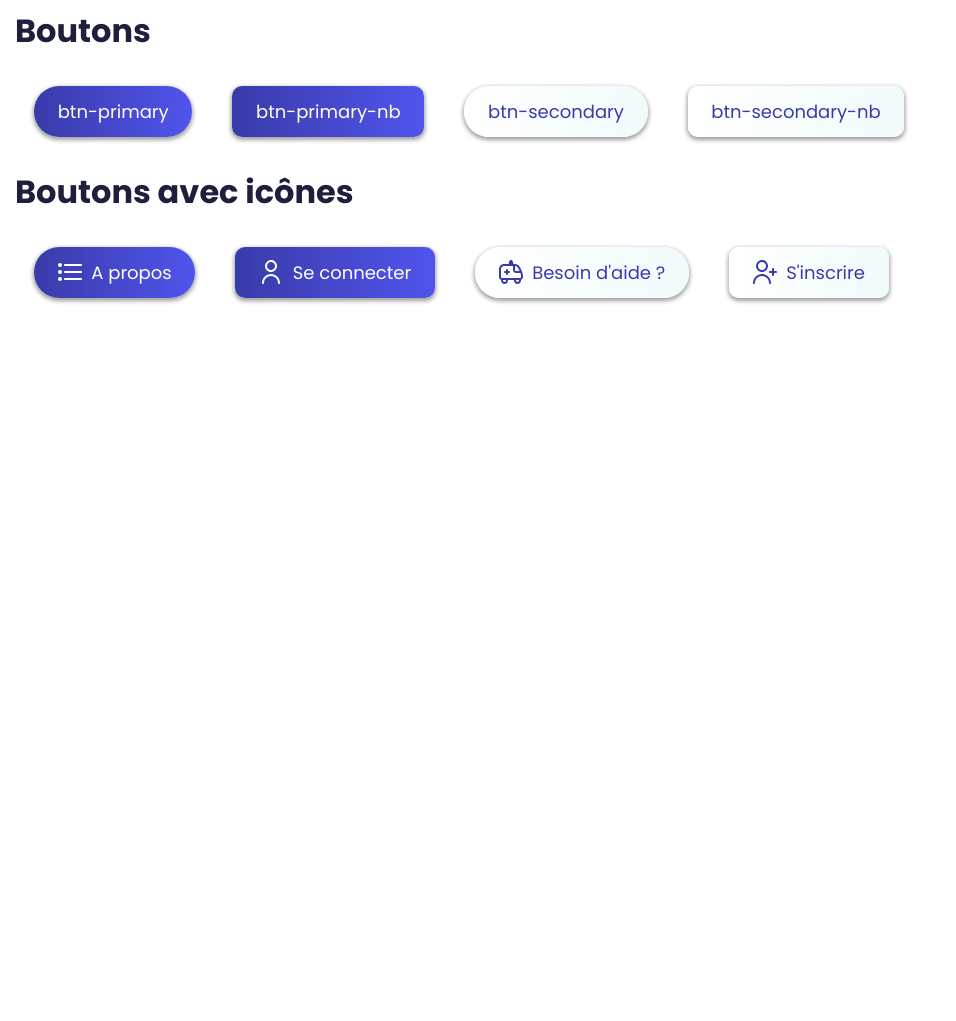
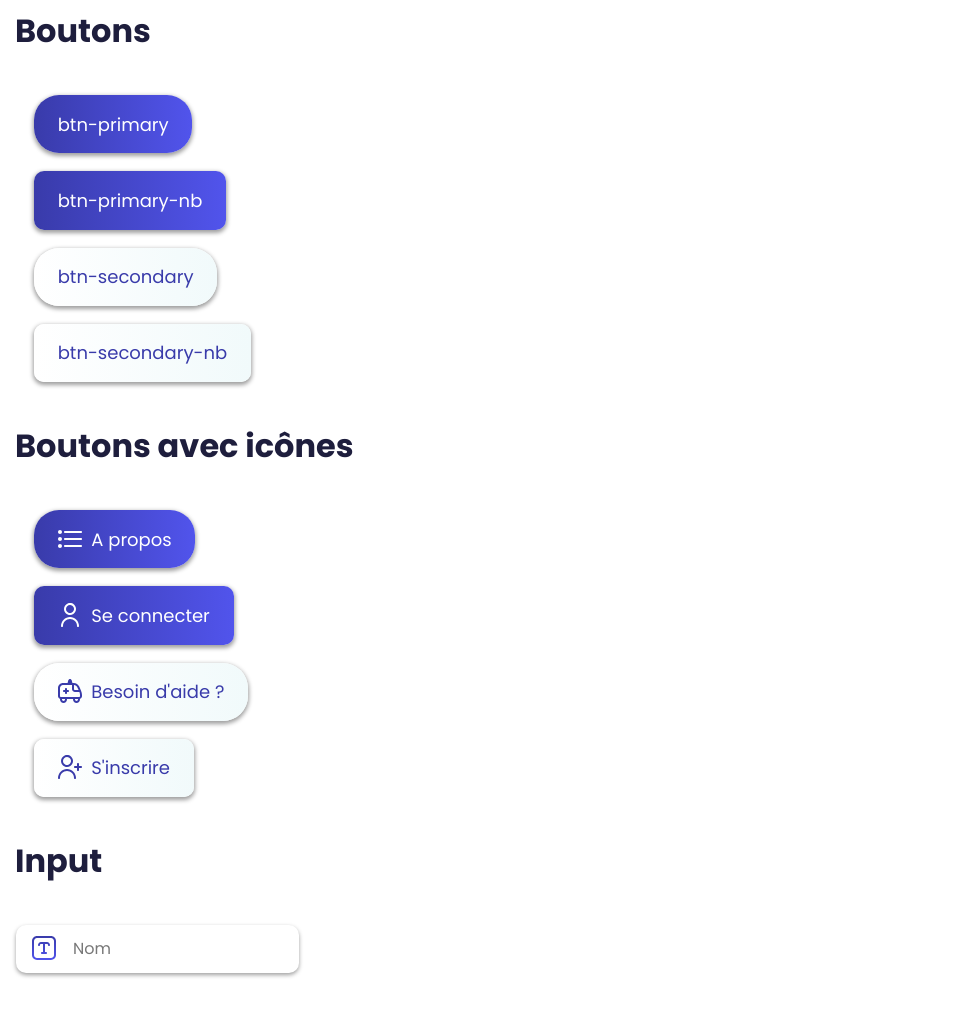
Before and after one commit to IUT-Orsay-LP-PRISM/GAPM-website, a PHP site: page /template.php in a window 1280 px wide. Shown: the whole page, without its empty margins (0-956 px from the left). Before the commit the page ends 303 px from the top, so only its background shows below. Run offline with PHP 8.4, Linux system fonts and the light colour scheme.

Commit message:
feat(front): input Material Design added

```diff
--- a/assets/_dev/src/scss/_variables.scss
+++ b/assets/_dev/src/scss/_variables.scss
@@ -1,22 +1,25 @@
 /* Couleur Thème Visiteur*/
-$primaryLight: #5154EC;
-$primaryDark: #393BAA;
-$primaryWhite: #F1FAFB;
+$primaryLight             : #5154EC;
+$primaryDark              : #393BAA;
+$primaryWhite             : #F1FAFB;
 
-$secondary: #7EA6F4;
-$secondaryLight: #A0E4F1;
+$secondary                : #7EA6F4;
+$secondaryLight           : #A0E4F1;
 
-$white: #FFFFFF;
-$black: #1E1E3D;
+$white                    : #FFFFFF;
+$black                    : #1E1E3D;
+
+$greyDark                 : #787878;
+
 
 /* Dégradés */
-$gradientDarkToLight: linear-gradient(90deg, $primaryDark 0%, $primaryLight 50%);
+$gradientDarkToLight      : linear-gradient(90deg, $primaryDark 0%, $primaryLight 50%);
 
-$gradientSecondaryToLight: linear-gradient(90deg, $white 0%, $primaryWhite 50%);
+$gradientSecondaryToLight : linear-gradient(90deg, $white 0%, $primaryWhite 50%);
 
 /* Shadow */
-$boxShadowOut: 0px 2px 4px 1px rgba(0, 0, 0, 0.38);
-$boxShadowIn: inset 0px 2px 4px 1px rgba(0, 0, 0, 0.38);
+$boxShadowOut             : 0px 2px 4px 1px rgba(0, 0, 0, 0.38);
+$boxShadowIn              : inset 0px 2px 4px 1px rgba(0, 0, 0, 0.38);
 
 /* Border radius */
-$borderRadius: 25px;
+$borderRadius             : 25px;
--- a/assets/_dev/src/scss/components/_buttons.scss
+++ b/assets/_dev/src/scss/components/_buttons.scss
@@ -10,14 +10,15 @@
   background-size : 200% 100%;
   padding         : .79rem 1.48rem;
   box-shadow      : $boxShadowOut;
-
+  display         : block;
+  width           : fit-content;
+  transition      : all .5s ease-in-out;
 
   /* Bouton Primaire - Bleu foncé vers bleu clair */
   &.btn-primary {
     border           : none;
     color            : $white;
     background-image : $gradientDarkToLight;
-    transition       : all .5s ease-in-out;
   }
 
   &.btn-primary-nb {
@@ -25,14 +26,12 @@
     border-radius    : 10px;
     color            : $white;
     background-image : $gradientDarkToLight;
-    transition       : all .5s ease-in-out;
   }
 
   &.btn-secondary {
     border           : none;
     color            : $primaryDark;
     background-image : $gradientSecondaryToLight;
-    transition       : all .5s ease-in-out;
   }
 
   &.btn-secondary-nb {
@@ -40,7 +39,6 @@
     border-radius    : 10px;
     color            : $primaryDark;
     background-image : $gradientSecondaryToLight;
-    transition       : all .5s ease-in-out;
   }
 
   svg {
--- a/assets/_dev/src/scss/components/_inputs.scss
+++ b/assets/_dev/src/scss/components/_inputs.scss
@@ -1,2 +1,52 @@
-.input {
+.input-container {
+  font-family     : 'Poppins', sans-serif;
+  position        : relative;
+  box-shadow      : 0px 2px 4px rgba(0, 0, 0, 0.38);
+  border-radius   : 10px;
+  width           : fit-content;
+  display         : flex;
+  flex-direction  : row;
+  align-items     : center;
+  justify-content : space-between;
+  font-size       : 18px;
+  overflow        : hidden;
+  padding-right   : 1rem;
+
+  i {
+    margin : 0 1rem;
+  }
+
+  .input {
+    border     : 0;
+    outline    : none;
+    transition : .2s ease-in-out;
+    box-sizing : border-box;
+    width      : fit-content;
+    height     : 3rem;
+    font-size  : 1rem;
+
+    &:valid +, &:focus + {
+      label {
+        color          : $primaryDark;
+        font-size      : .8rem;
+        top            : -15px;
+        pointer-events : none;
+      }
+    }
+  }
+
+  .label {
+    top         : 0;
+    left        : calc(2rem + 25px);
+    right       : 0;
+    display     : flex;
+    align-items : center;
+    position    : absolute;
+    font-size   : 1rem;
+    cursor      : text;
+    transition  : .2s ease-in-out;
+    box-sizing  : border-box;
+    height      : 3rem;
+    color       : $greyDark;
+  }
 }
--- a/assets/_dev/src/scss/main.scss
+++ b/assets/_dev/src/scss/main.scss
@@ -16,6 +16,6 @@
 .list {
   margin : 3em 1em;
   a{
-    margin : 0 1em;
+    margin : 1em;
   }
 }
--- a/template.php
+++ b/template.php
@@ -29,6 +29,14 @@
     <a href="#" class="btn btn-secondary-nb"><?php include "assets/svg/user_add.svg" ?>&nbsp;S'inscrire</a>
 </div>
 
+<h1 style="margin: 15px">Input</h1>
+<div class="list">
+    <div class="input-container">
+        <i><?php include "assets/svg/text_input.svg" ?></i>
+        <input id="name" class="input" type="text" required/>
+        <label class="label" for="name">Nom</label>
+    </div>
+</div>
 <script src="assets/prod/css/main.min.css"></script>
 </body>
 </html>
```
Also changed, not shown: assets/prod/css/main.min.css.
